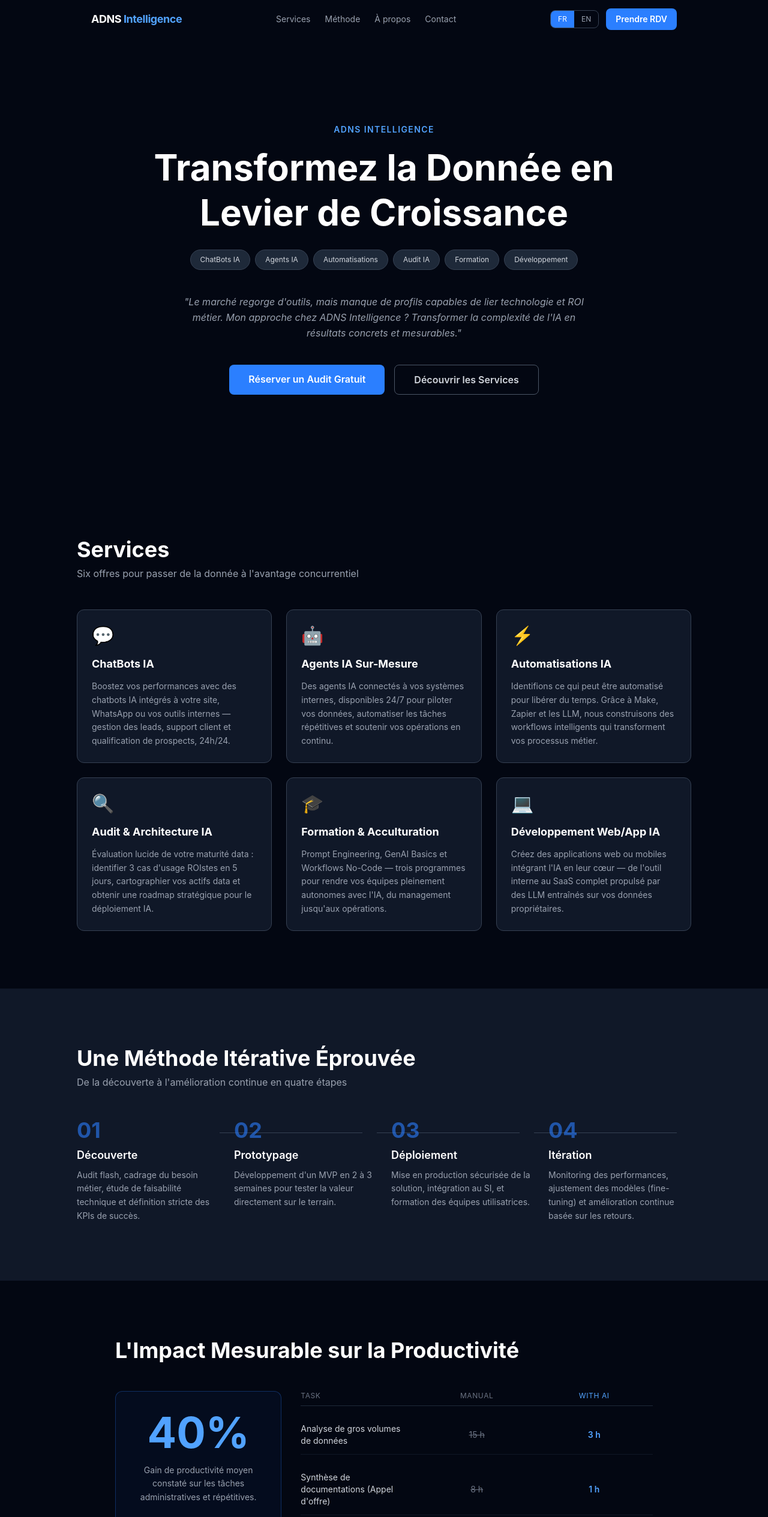
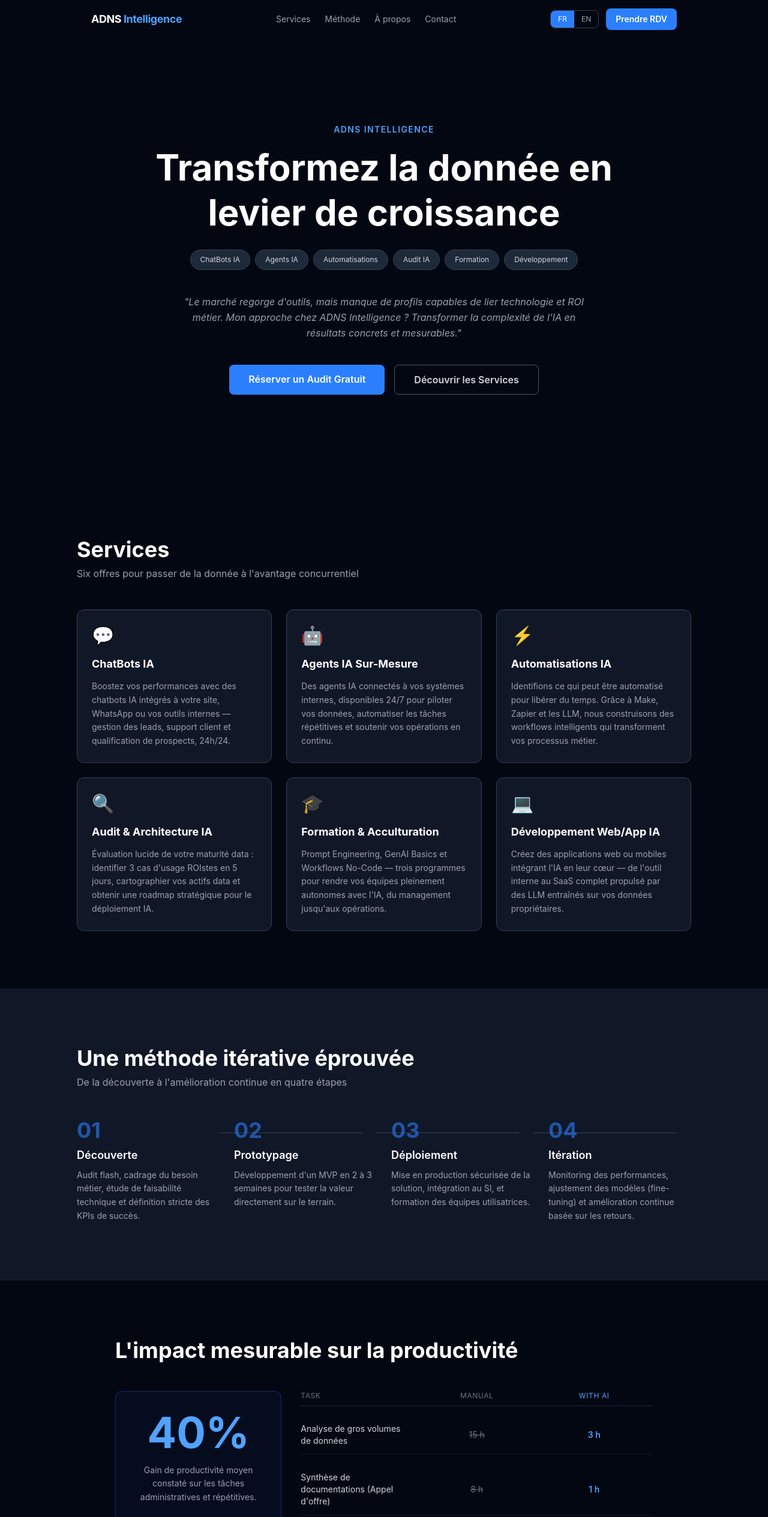
Before and after one commit to AxelStbl/portfolio, a React (Vite) app: page / in a window 1280 px wide. Shown: the top 2529 px of the page at 60% size. Built offline with nearby package versions, Linux system fonts and the light colour scheme.

Commit message:
Fix French capitalization — first word only in titles

```diff
--- a/src/portfolioData.js
+++ b/src/portfolioData.js
@@ -119,7 +119,7 @@ export const portfolioData = {
   fr: {
     hero: {
       brand: "ADNS Intelligence",
-      tagline: "Transformez la Donnée en Levier de Croissance",
+      tagline: "Transformez la donnée en levier de croissance",
       services: ["ChatBots IA", "Agents IA", "Automatisations", "Audit IA", "Formation", "Développement"],
       quote: "Le marché regorge d'outils, mais manque de profils capables de lier technologie et ROI métier. Mon approche chez ADNS Intelligence ? Transformer la complexité de l'IA en résultats concrets et mesurables.",
       founder: "Axel STRUBEL, Fondateur",
@@ -179,7 +179,7 @@ export const portfolioData = {
     },
 
     methodology: {
-      title: "Une Méthode Itérative Éprouvée",
+      title: "Une méthode itérative éprouvée",
       subtitle: "De la découverte à l'amélioration continue en quatre étapes",
       steps: [
         {
@@ -206,7 +206,7 @@ export const portfolioData = {
     },
 
     metrics: {
-      title: "L'Impact Mesurable sur la Productivité",
+      title: "L'impact mesurable sur la productivité",
       stat: { value: "40%", label: "Gain de productivité moyen constaté sur les tâches administratives et répétitives." },
       comparisons: [
         { task: "Analyse de gros volumes de données", manual: "15 h", withAI: "3 h" },
```
